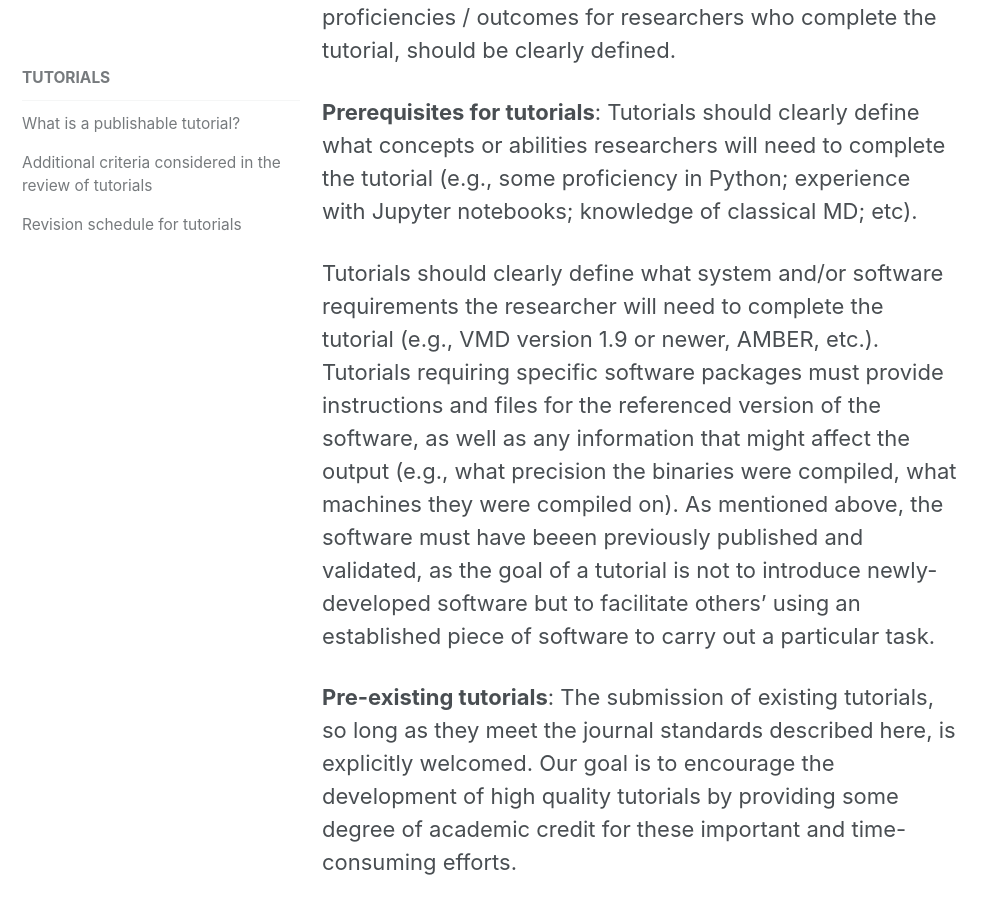
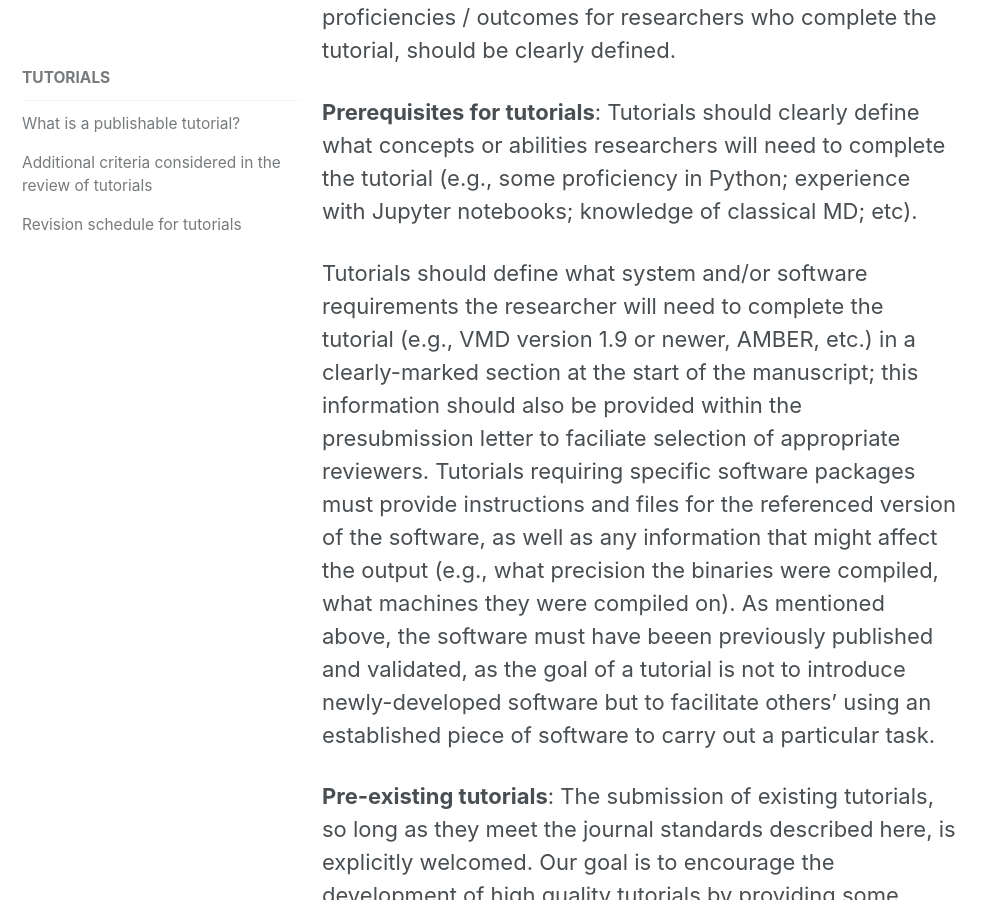
Before and after one commit to livecomsjournal/livecomsjournal.github.io, a Jekyll site: the page built from _author_instructions/05_tutorials.md, in a window 1280 px wide and 900 px high, scrolled down 1459 px. Shown: the whole window, without its empty margins (0-997 px from the left). Built offline with Jekyll 4.4.1, drawn with Linux system fonts in a browser that asks for light colours.

Commit message:
Update 05_tutorials.md

```diff
--- a/_author_instructions/05_tutorials.md
+++ b/_author_instructions/05_tutorials.md
@@ -24,7 +24,7 @@ The scope of the tutorial, as well as the expected proficiencies / outcomes for
 
 **Prerequisites for tutorials**: Tutorials should clearly define what concepts or abilities researchers will need to complete the tutorial (e.g., some proficiency in Python; experience with Jupyter notebooks; knowledge of classical MD; etc).
 
-Tutorials should clearly define what system and/or software requirements the researcher will need to complete the tutorial (e.g., VMD version 1.9 or newer, AMBER, etc.). Tutorials requiring specific software packages must provide instructions and files for the referenced version of the software, as well as any information that might affect the output (e.g., what precision the binaries were compiled, what machines they were compiled on). As mentioned above, the software must have beeen previously published and validated, as the goal of a tutorial is not to introduce newly-developed software but to facilitate others' using an established piece of software to carry out a particular task.
+Tutorials should define what system and/or software requirements the researcher will need to complete the tutorial (e.g., VMD version 1.9 or newer, AMBER, etc.) in a clearly-marked section at the start of the manuscript; this information should also be provided within the presubmission letter to faciliate selection of appropriate reviewers. Tutorials requiring specific software packages must provide instructions and files for the referenced version of the software, as well as any information that might affect the output (e.g., what precision the binaries were compiled, what machines they were compiled on). As mentioned above, the software must have beeen previously published and validated, as the goal of a tutorial is not to introduce newly-developed software but to facilitate others' using an established piece of software to carry out a particular task.
 
 **Pre-existing tutorials**: The submission of existing tutorials, so long as they meet the journal standards described here, is explicitly welcomed.
 Our goal is to encourage the development of high quality tutorials by providing some degree of academic credit for these important and time-consuming efforts.
```
